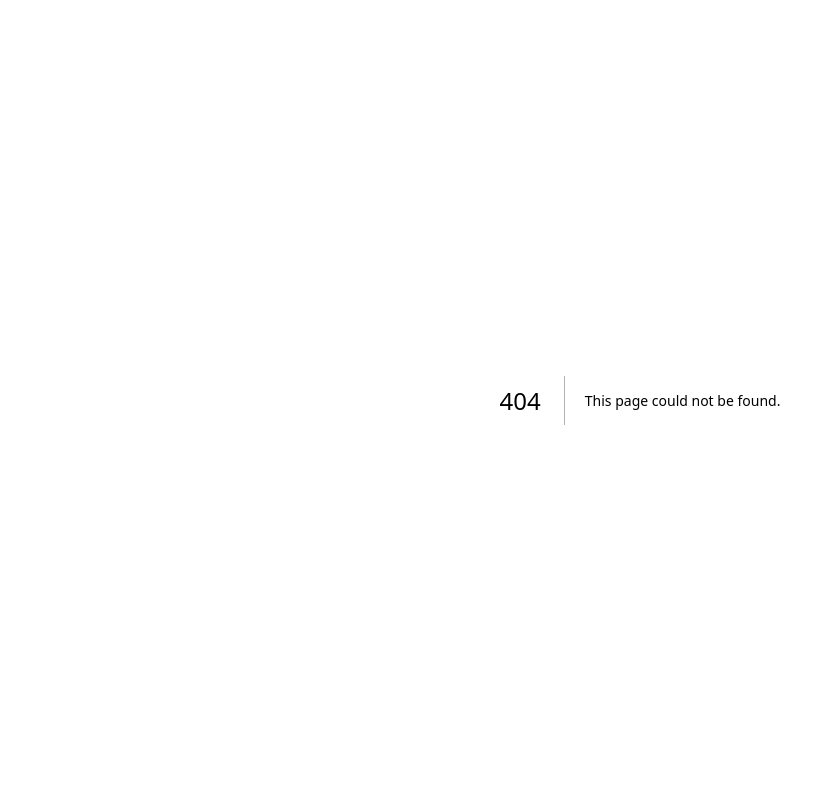
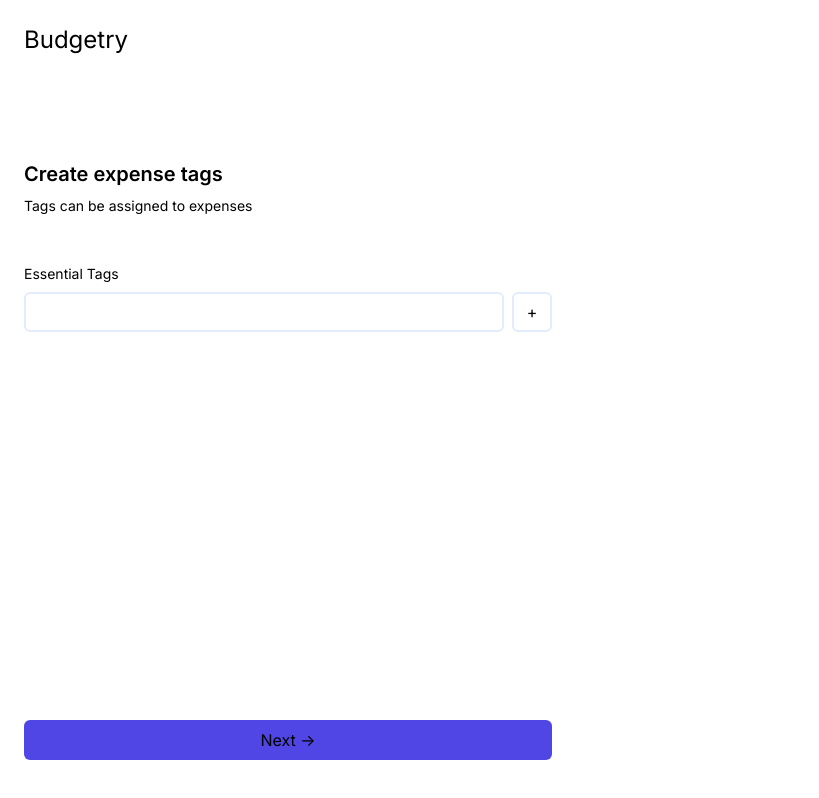
Before and after one commit to vijaynagavelu/budget-app, a Next.js app: page /tags in a window 1280 px wide. Before the commit this address had no page. Shown: the whole page, without its empty margins (0-819 px from the left). Built offline with nearby package versions, Linux system fonts and the light colour scheme; no server answers; the database is empty.

Commit message:
prisma model changes

```diff
--- a/src/app/api/expense/[username]/route.js
+++ b/src/app/api/expense/[username]/route.js
@@ -5,7 +5,7 @@ const prisma = new PrismaClient()
 
 export async function GET(request, { params }) {
     const email = params.username;
-    const users = await prisma.inquiry.findMany({
+    const users = await prisma.User.findMany({
         where: {
             email: email,
         },
@@ -17,7 +17,7 @@ export async function GET(request, { params }) {
 
 
 // export async function DELETE() {
-//     const deleteUser = await prisma.inquiry.deleteMany({
+//     const deleteUser = await prisma.User.deleteMany({
 //         where: {
 //             name: {
 //                 contains: 'example',
--- a/src/app/api/salary/route.js
+++ b/src/app/api/salary/route.js
@@ -4,7 +4,7 @@ import { NextResponse } from 'next/server'
 const prisma = new PrismaClient()
 
 export async function GET() {
-    const users = await prisma.inquiry.findMany()
+    const users = await prisma.User.findMany()
     const result = JSON.stringify(users);
     return NextResponse.json({ result })
 }
@@ -13,7 +13,7 @@ export async function GET() {
 export async function PUT(req){
     const data = await req.json();
     try {
-        const updateUsers = await prisma.inquiry.update({
+        const updateUsers = await prisma.User.update({
             where: {
               email: data.email,
               },
@@ -35,7 +35,7 @@ export async function PUT(req){
 export async function POST(req) {
     const data = await req.json();
     try {
-        const newEntry = await prisma.inquiry.create({
+        const newEntry = await prisma.User.create({
             data: {
                 email:data.email,
                 name: data.name,
@@ -50,5 +50,5 @@ export async function POST(req) {
 }
 
 
-// async function createInquiry(data) {
+// async function createUser(data) {
 // }
--- /dev/null
+++ b/src/app/api/tags/route.js
@@ -0,0 +1,26 @@
+import { PrismaClient } from '@prisma/client'
+import { NextResponse } from 'next/server'
+
+const prisma = new PrismaClient()
+
+
+export async function GET() {
+    const users = await prisma.Expense_Tags.findMany()
+    const result = JSON.stringify(users);
+    return NextResponse.json({ result })
+}
+
+export async function POST(req) {
+    const data = await req.json();
+    try {
+        const newEntry = await prisma.Expense_Tags.create({
+            data: {
+                tags:data.tag,
+            }
+        })
+        console.log(newEntry);
+    } catch (error) {
+        console.error('Request error', error)
+    }
+    return NextResponse.json({ "hello": "tags POST api" })
+}
--- a/src/app/page.js
+++ b/src/app/page.js
@@ -98,7 +98,7 @@ export default function Home() {
 
                     <p className=' text-xs mb-1.5'>Email address</p>
                     <input readOnly className='text-black text-base p-3 font-medium  mb-4 rounded-md' placeholder='hello'
-                        value={"prasanna@gmail.com"}></input>
+                        value={""}></input>
 
                     <p className=' text-xs mb-1.5'>
                         Password</p>
--- a/src/app/pieChart/page.js
+++ b/src/app/pieChart/page.js
@@ -3,7 +3,7 @@ import {useCallback, useEffect, useState} from "react";
 import {Group1} from "../../../utilities/Group1";
 
 
-export default function Home1() {
+export default function Home() {
 
     const [essentials, setEssentials] = useState(50);
     const [savings, setSavings] = useState(40);
--- a/src/app/salary/page.js
+++ b/src/app/salary/page.js
@@ -3,7 +3,7 @@ import Link from "next/link";
 import { useCallback, useEffect, useState } from "react";
 import Image from 'next/image';
 
-export default function Home1() {
+export default function Home() {
 
     const [name, setName] = useState();
     const [input, setInput] = useState();
--- /dev/null
+++ b/src/app/tags/page.js
@@ -0,0 +1,71 @@
+"use client"
+
+import { useEffect,useState,useCallback } from "react";
+
+
+export default function Home() {
+
+    const [input, setInput] = useState();
+    const [tags, setTags] = useState(null);
+
+
+    async function postData(data) {
+        const response = await fetch("http://localhost:3000/api/tags", {
+            method: "POST",
+            body: JSON.stringify(data),
+        });
+        const result = await response.json();
+        console.log("Success:", result);
+    }
+
+    const getData = useCallback(async() => {
+        const response = await fetch(`http://localhost:3000/api/tags`, {
+            method: "GET",
+           });
+       const result = await response.json();
+       const parsedResult  = JSON.parse(result.result);
+       setTags(parsedResult);
+       console.log("salary_resultt",parsedResult );
+    }, []);
+
+
+    useEffect(()=>{
+        getData();
+    },[getData]);
+
+    return (
+
+        <main className="flex flex-col justify-ceter">
+            <div className="flex   min-h-screen flex-col max-w-xl  px-6 pt-40 pb-4" >
+                <div className=" absolute  top-0 left-0 max-w-xl  text-2xl  pt-6 pl-6">
+                    Budgetry
+                </div>
+
+                <div className=" text-xl font-semibold  mb-2  w-100">
+                Create expense tags
+                </div>
+                <div className=" mb-2 text-sm">
+                Tags can be assigned to expenses
+                </div>
+
+                <div className=" mb-2 pt-10  text-sm">
+                Essential Tags
+                </div>
+
+                <div className="flex mb-8 h-10 justify-between gap-2 ">
+                     <input type="text" onChange={(e) => {
+                        setInput(e.target.value)
+                    }} className='text-white grow bg-transparent border-2 border-[#E3EBFD] rounded-md text-base p-1 font-semibold' placeholder="" value={input} ></input>
+                     <button className='font-xl h-10 w-10 border-2 border-[#E3EBFD] rounded-md '>+</button>
+                </div>
+
+
+                <div className="flex flex-col grow justify-end mb-6" >
+                   <button onClick={() => postData({"tag":input })}   className='py-2 bg-indigo-600 justify-end rounded-md'> Next -&gt;  </button>
+                </div>
+
+            </div>
+        </main>
+
+    )
+}
```
Also changed, not shown: 2 other files (tests, documents, lock files or other folders).
